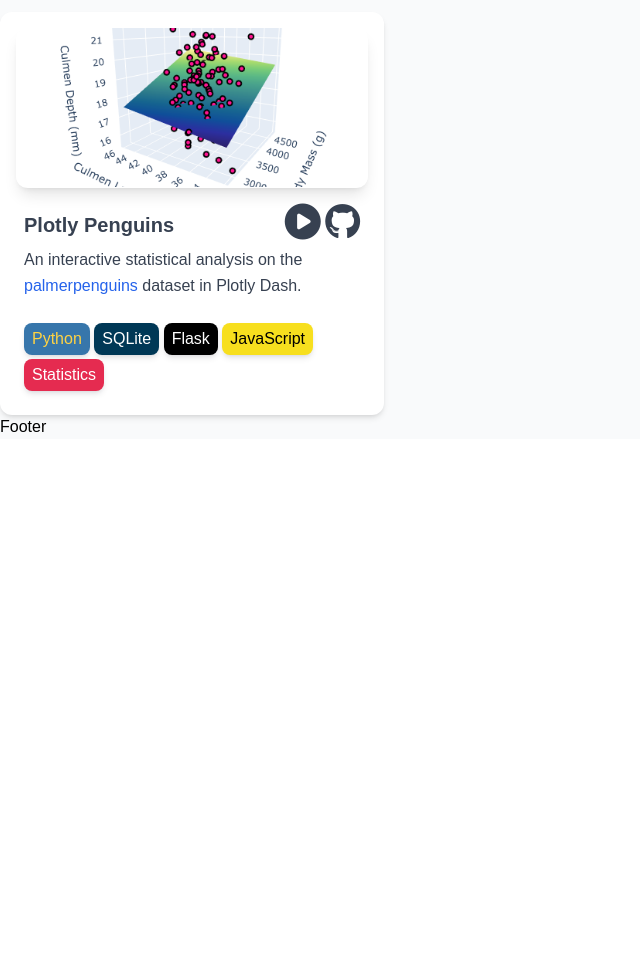
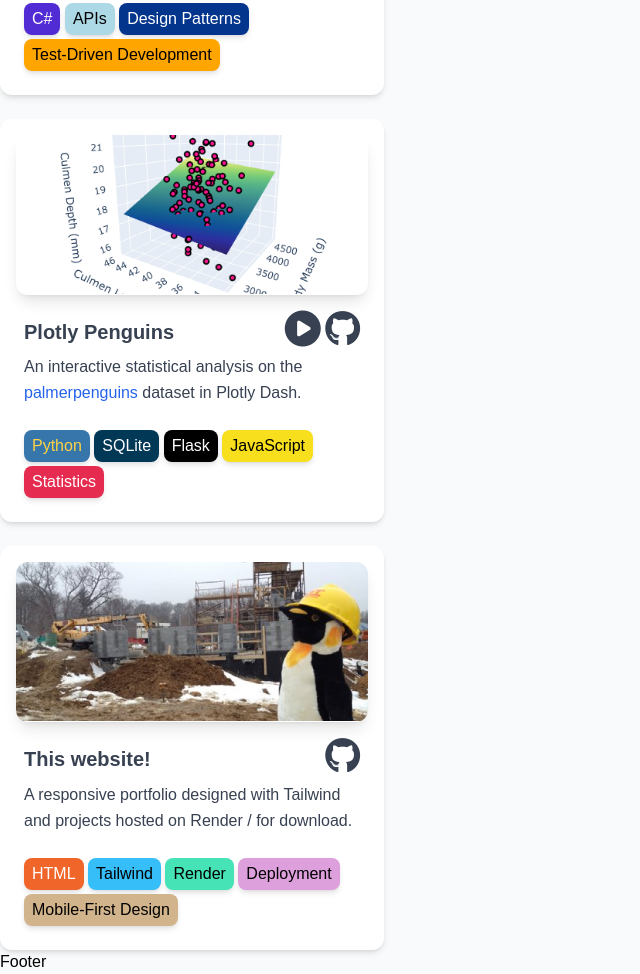
Before and after one commit to Katnippy/portfolio-design, a website: page dist/index.html in a window 1280 px wide. Shown: the part 1194-2168 px from the top of the page, without its empty margins (0-640 px from the left). Before the commit the page ends 1633 px from the top, so only its background shows below. Drawn offline with Linux system fonts and the light colour scheme.

Commit message:
Style fundamentals for the 4th card.

```diff
--- a/dist/index.html
+++ b/dist/index.html
@@ -136,6 +136,39 @@
             </div>
           </div>
         </div>
+        <div class="card">
+          <div class="relative flex flex-col mt-6 text-gray-700 bg-white shadow-md bg-clip-border rounded-xl w-96">
+            <div
+              class="relative mx-4 mt-4 overflow-hidden text-gray-700 bg-white shadow-lg bg-clip-border rounded-xl h-40">
+              <img src="images/this-website.jpg"
+                alt="A construction worker penguin hard at work, because the
+                screenshot that should be here doesn't exist yet."/>
+            </div>
+            <div class="p-6">
+              <div class="flex justify-between">
+                <h5 class="block mb-2 text-xl antialiased font-semibold leading-snug tracking-normal text-blue-gray-900">
+                  This website!
+                </h5>
+                <div class="mt-[-8px]">
+                  <a href="https://github.com/Katnippy/portfolio-design">
+                    <i class="fa-brands fa-github text-4xl"></i>
+                  </a>
+                </div>
+              </div>
+              <p class="block text-base antialiased font-light leading-relaxed text-inherit">
+                A responsive portfolio designed with Tailwind and projects
+                hosted on Render / for download.
+              </p>
+            </div>
+            <div class="p-6 pt-0">
+              <button class="bg-[#f06529] text-white cursor-default rounded-lg shadow-md shadow-gray-900/10 py-1 px-2">HTML</button>
+              <button class="bg-[#35bef8] text-black cursor-default rounded-lg shadow-md shadow-gray-900/10 py-1 px-2">Tailwind</button>
+              <button class="bg-[#46e3b6] text-black cursor-default rounded-lg shadow-md shadow-gray-900/10 py-1 px-2">Render</button>
+              <button class="bg-[plum] text-black cursor-default rounded-lg shadow-md shadow-gray-900/10 py-1 px-2">Deployment</button>
+              <button class="bg-[tan] text-black cursor-default rounded-lg shadow-md shadow-gray-900/10 py-1 px-2 mt-1">Mobile-First Design</button>
+            </div>
+          </div>
+        </div>
       </div>
       <div id="footer" class="font-content">Footer</div>
     </section>
```
Also changed, not shown: dist/images/this-website.jpg (added), dist/output.css.
